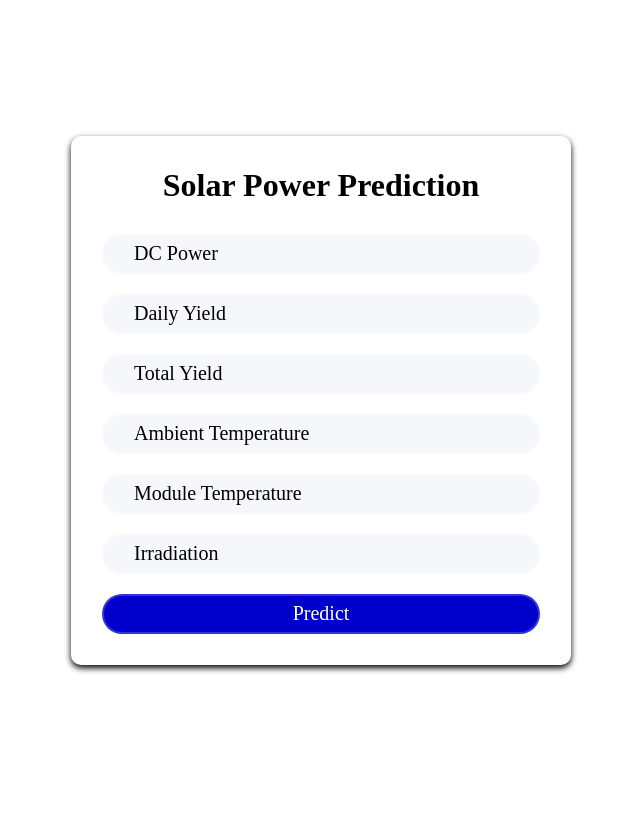
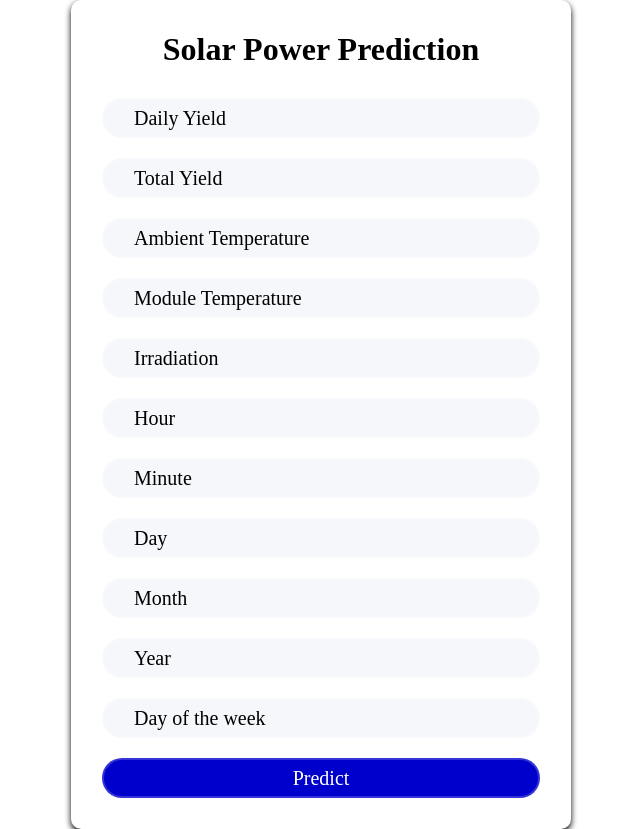
Before and after one commit to jerinpisac/Solar-Power-Prediction, a Flask app: page /home1 in a window 1280 px wide. Shown: the whole page, without its empty margins (319-959 px from the left). Before the commit the page ends 673 px from the top, so only its background shows below. Run offline with Flask 3, Linux system fonts and the light colour scheme; parts of the project's set-up code (start-up, migrations or seed data) failed here and were passed over.

Commit message:
Corresponding changes due to model change

```diff
--- a/app.py
+++ b/app.py
@@ -6,7 +6,7 @@ import joblib
 app = Flask(__name__)
 
 # Load the trained model
-model = joblib.load('solar_power_model.pkl')
+model = joblib.load('solar_power_prediction_model.pkl')
 
 @app.route('/')
 def index():
@@ -24,15 +24,20 @@ def home2():
 def predict1():
     try:
         # Get input values from the form
-        dc_power = float(request.form['dc_power'])
         daily_yield = float(request.form['daily_yield'])
         total_yield = float(request.form['total_yield'])
         ambient_temp = float(request.form['ambient_temp'])
         module_temp = float(request.form['module_temp'])
         irradiation = float(request.form['irradiation'])
+        hour = float(request.form['hour'])
+        min = float(request.form['min'])
+        day = float(request.form['day'])
+        month = float(request.form['month'])
+        year = float(request.form['year'])
+        dow = float(request.form['dow'])
 
         # Combine inputs into a feature array
-        features = np.array([[dc_power, daily_yield, total_yield, ambient_temp, module_temp, irradiation]])
+        features = np.array([[daily_yield, total_yield, ambient_temp, module_temp, irradiation, hour, min, day, month, year, dow]])
 
         # Make prediction
         prediction = model.predict(features)[0]
@@ -55,8 +60,9 @@ def predict2():
         return f"Error reading file: {str(e)}", 400
 
     # Ensure the file has the required columns
-    required_columns = ['DC_POWER', 'DAILY_YIELD', 'TOTAL_YIELD',
-                        'AMBIENT_TEMPERATURE', 'MODULE_TEMPERATURE', 'IRRADIATION']
+    required_columns = ['DAILY_YIELD', 'TOTAL_YIELD',
+                        'AMBIENT_TEMPERATURE', 'MODULE_TEMPERATURE', 'IRRADIATION',
+                        'hour', 'minute','day', 'month', 'year', 'day_of_week']
 
     if not all(col in data.columns for col in required_columns):
         return f"File is missing required columns: {required_columns}", 400
--- a/templates/home1.html
+++ b/templates/home1.html
@@ -26,25 +26,6 @@
         .home1_main h1{
             text-align: center;
             padding-bottom: 30px;
-        }
-        .dc{
-            padding-bottom: 20px;
-            display: flex;
-            align-items: center;
-        }
-        .dc input{
-            width: 100%;
-            height: 40px;
-            border: 2px solid rgba(255,255,255,0.2);
-            background: rgba(246, 247, 251, 255);
-            border-radius: 30px;
-            outline: none;
-            padding: 10px 50px 10px 30px;
-            font-size: 20px;
-            font-family: 'Times New Roman', Times, serif;
-        }
-        .dc input::placeholder{
-            color: black;
         }
         .dy{
             padding-bottom: 20px;
@@ -141,6 +122,120 @@
         .ir input::placeholder{
             color: black;
         }
+        .hr{
+            padding-bottom: 20px;
+            display: flex;
+            align-items: center;
+        }
+        .hr input{
+            width: 100%;
+            height: 40px;
+            border: 2px solid rgba(255,255,255,0.2);
+            background: rgba(246, 247, 251, 255);
+            border-radius: 30px;
+            outline: none;
+            padding: 10px 50px 10px 30px;
+            font-size: 20px;
+            font-family: 'Times New Roman', Times, serif;
+        }
+        .hr input::placeholder{
+            color: black;
+        }
+        .min{
+            padding-bottom: 20px;
+            display: flex;
+            align-items: center;
+        }
+        .min input{
+            width: 100%;
+            height: 40px;
+            border: 2px solid rgba(255,255,255,0.2);
+            background: rgba(246, 247, 251, 255);
+            border-radius: 30px;
+            outline: none;
+            padding: 10px 50px 10px 30px;
+            font-size: 20px;
+            font-family: 'Times New Roman', Times, serif;
+        }
+        .min input::placeholder{
+            color: black;
+        }
+        .day{
+            padding-bottom: 20px;
+            display: flex;
+            align-items: center;
+        }
+        .day input{
+            width: 100%;
+            height: 40px;
+            border: 2px solid rgba(255,255,255,0.2);
+            background: rgba(246, 247, 251, 255);
+            border-radius: 30px;
+            outline: none;
+            padding: 10px 50px 10px 30px;
+            font-size: 20px;
+            font-family: 'Times New Roman', Times, serif;
+        }
+        .day input::placeholder{
+            color: black;
+        }
+        .month{
+            padding-bottom: 20px;
+            display: flex;
+            align-items: center;
+        }
+        .month input{
+            width: 100%;
+            height: 40px;
+            border: 2px solid rgba(255,255,255,0.2);
+            background: rgba(246, 247, 251, 255);
+            border-radius: 30px;
+            outline: none;
+            padding: 10px 50px 10px 30px;
+            font-size: 20px;
+            font-family: 'Times New Roman', Times, serif;
+        }
+        .month input::placeholder{
+            color: black;
+        }
+        .year{
+            padding-bottom: 20px;
+            display: flex;
+            align-items: center;
+        }
+        .year input{
+            width: 100%;
+            height: 40px;
+            border: 2px solid rgba(255,255,255,0.2);
+            background: rgba(246, 247, 251, 255);
+            border-radius: 30px;
+            outline: none;
+            padding: 10px 50px 10px 30px;
+            font-size: 20px;
+            font-family: 'Times New Roman', Times, serif;
+        }
+        .year input::placeholder{
+            color: black;
+        }
+        .dow{
+            padding-bottom: 20px;
+            display: flex;
+            align-items: center;
+        }
+        .dow input{
+            width: 100%;
+            height: 40px;
+            border: 2px solid rgba(255,255,255,0.2);
+            background: rgba(246, 247, 251, 255);
+            border-radius: 30px;
+            outline: none;
+            padding: 10px 50px 10px 30px;
+            font-size: 20px;
+            font-family: 'Times New Roman', Times, serif;
+        }
+        .dow input::placeholder{
+            color: black;
+        }
         .home1_main button{
             width: 100%;
             height: 40px;
@@ -181,10 +276,6 @@
     <div class="home1_main">
         <h1>Solar Power Prediction</h1>
         <form action="/predict1" method="post">
-            <div class="dc">
-                <input type="text" name="dc_power" required placeholder="DC Power">
-            </div>
-
             <div class="dy">
                 <input type="text" name="daily_yield" required placeholder="Daily Yield">
             </div>
@@ -204,7 +295,24 @@
             <div class="ir">
                 <input type="text" name="irradiation" required placeholder="Irradiation">
             </div>
-
+            <div class="hr">
+                <input type="text" name="hour" required placeholder="Hour">
+            </div>
+            <div class="min">
+                <input type="text" name="min" required placeholder="Minute">
+            </div>
+            <div class="day">
+                <input type="text" name="day" required placeholder="Day">
+            </div>
+            <div class="month">
+                <input type="text" name="month" required placeholder="Month">
+            </div>
+            <div class="year">
+                <input type="text" name="year" required placeholder="Year">
+            </div>
+            <div class="dow">
+                <input type="text" name="dow" required placeholder="Day of the week">
+            </div>
             <button type="submit">Predict</button>
         </form>
     </div>
```
Also changed, not shown: templates/home2.html (+48 -0 lines), 1 other file.
